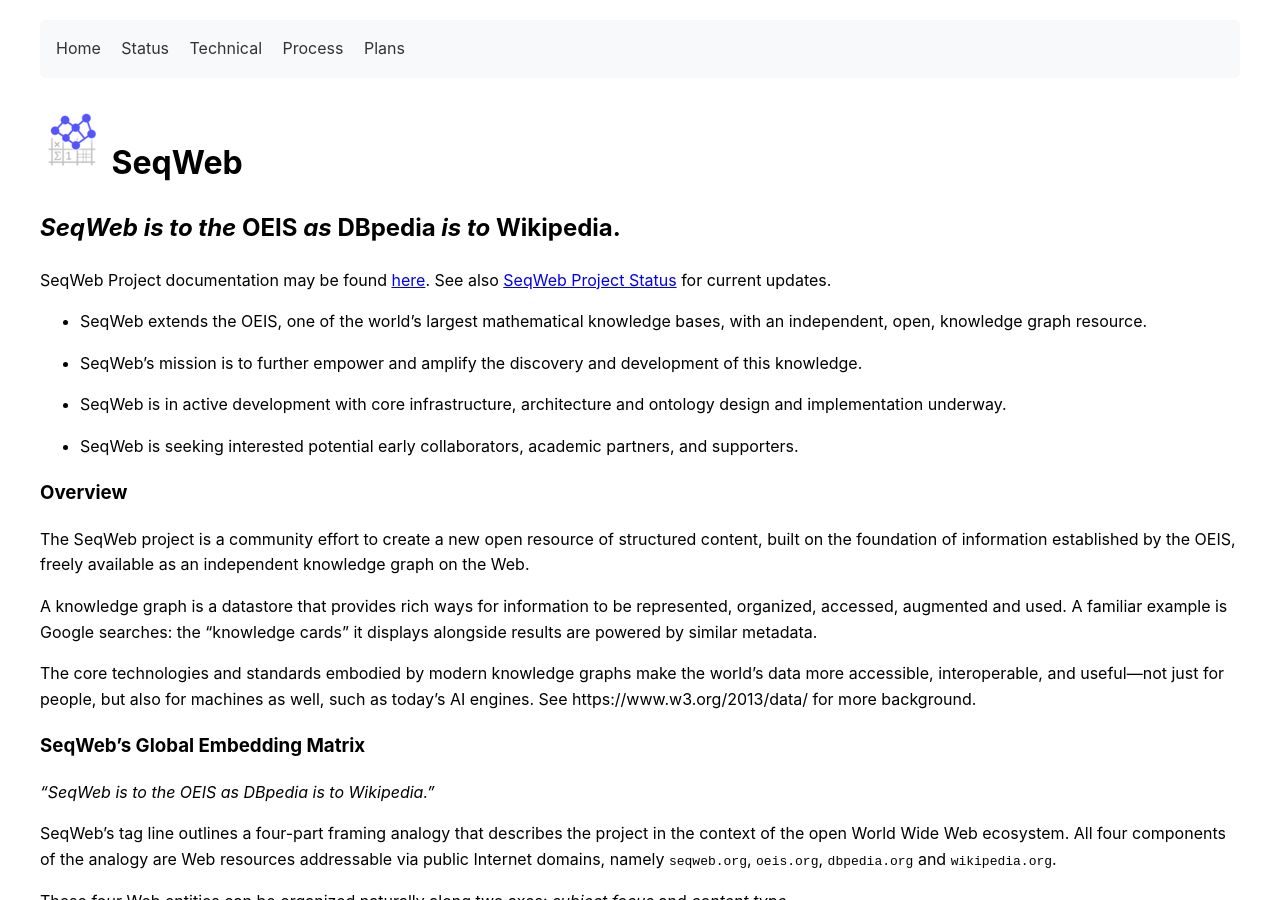
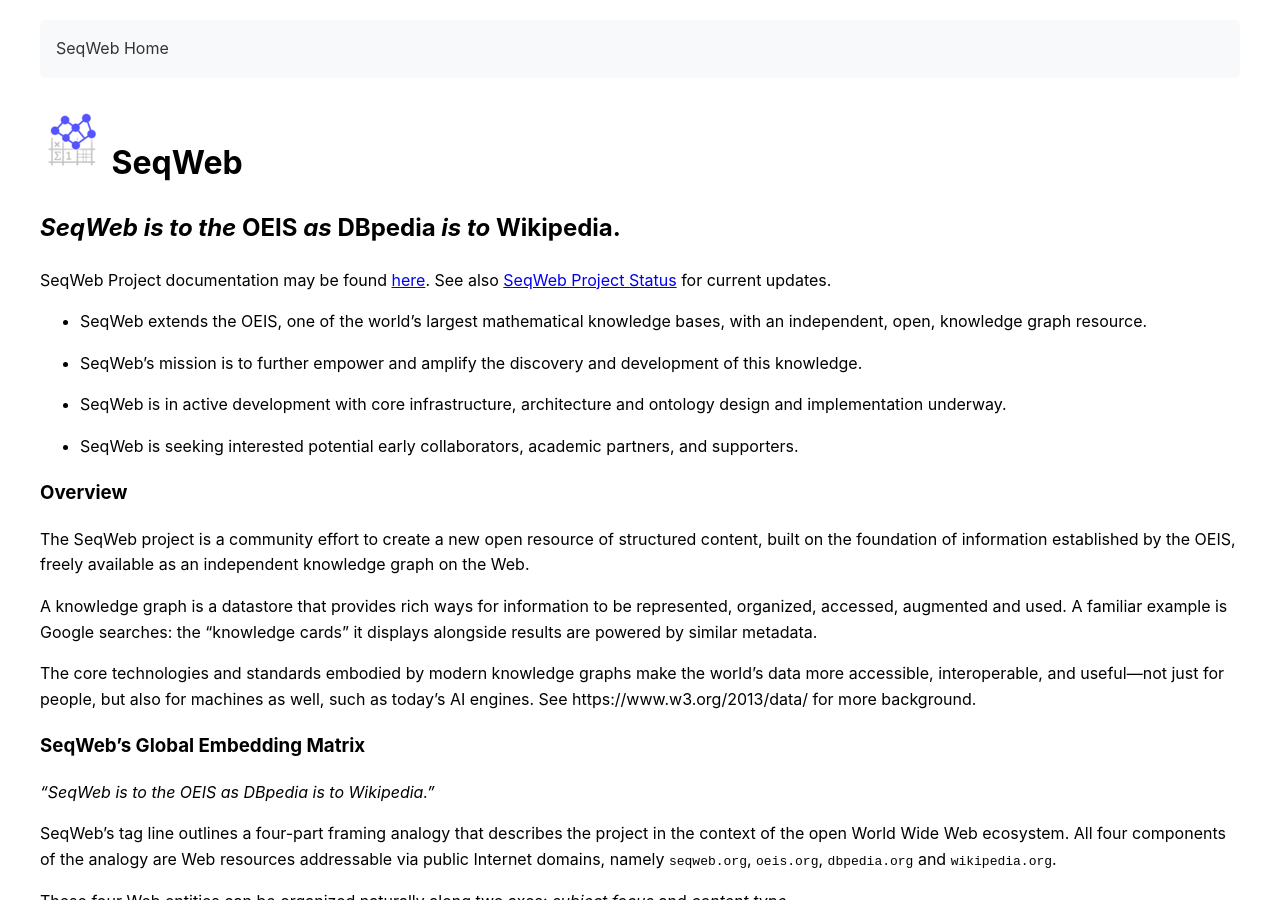
Before and after one commit to seqweb/seqweb, a Jekyll site: the page built from index.md, in a window 1280 px wide and 900 px high. Built offline with Jekyll 4.4.1, drawn with Linux system fonts in a browser that asks for light colours.

Commit message:
Simplify navigation: keep only working 'SeqWeb Home' link

```diff
--- a/_includes/navigation.html
+++ b/_includes/navigation.html
@@ -1,7 +1,3 @@
 <nav>
-    <a href="{{ site.baseurl }}/">Home</a>
-    <a href="{{ site.baseurl }}/status/">Status</a>
-    <a href="{{ site.baseurl }}/technical/">Technical</a>
-    <a href="{{ site.baseurl }}/process/">Process</a>
-    <a href="{{ site.baseurl }}/plans/">Plans</a>
+    <a href="{{ site.baseurl }}/">SeqWeb Home</a>
 </nav>
```
